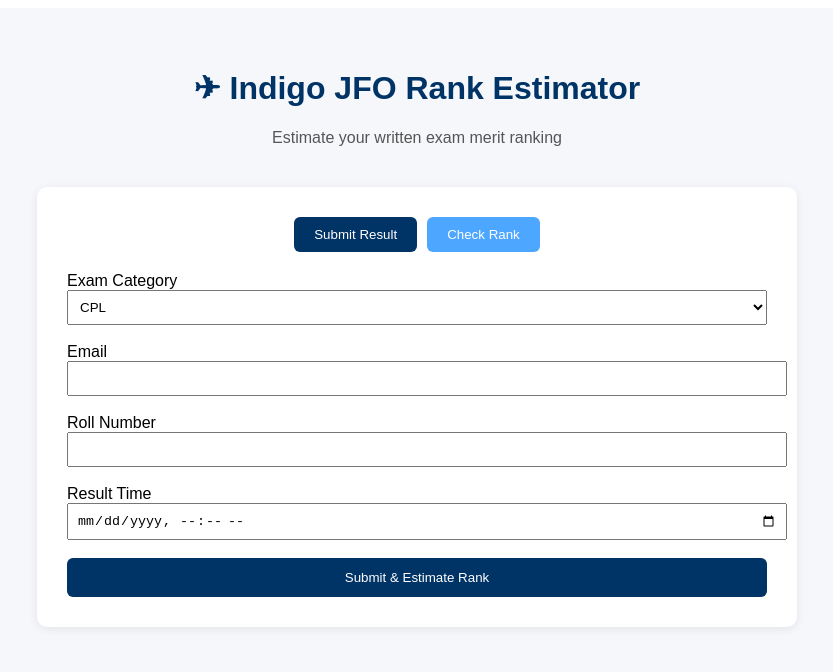
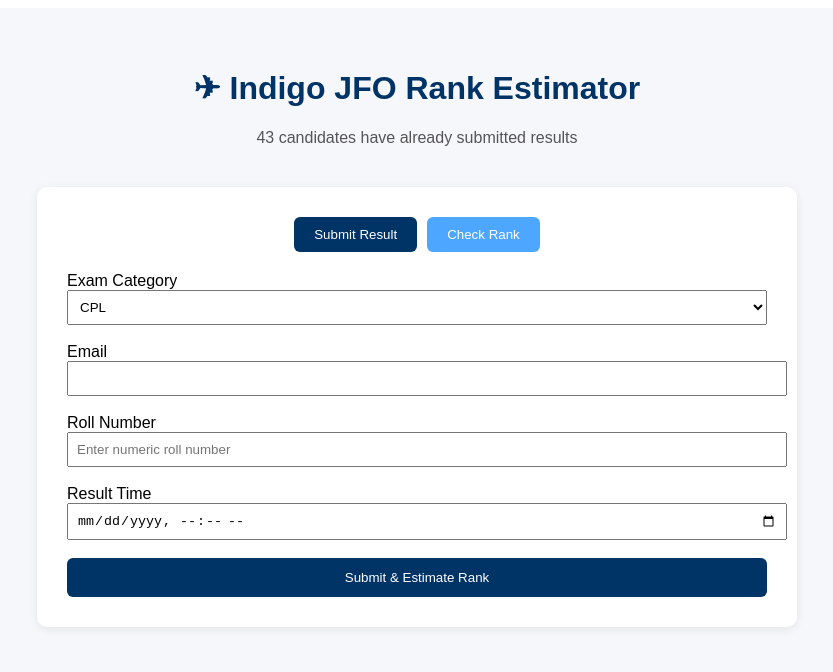
Before and after one commit to sidshinde44-wq/jfo-rank, a Next.js app: page / in a window 1280 px wide. Shown: the top 672 px of the page, without its empty margins (223-1056 px from the left). Built offline with nearby package versions, Linux system fonts and the light colour scheme; no server answers; the database is empty.

Commit message:
numeric roll number validation

```diff
--- a/app/page.tsx
+++ b/app/page.tsx
@@ -68,6 +68,14 @@
 
   }, [category])
 
+  const validateRoll = () => {
+    if (roll && !/^\d+$/.test(roll)) {
+      alert('Roll number must contain digits only')
+      return false
+    }
+    return true
+  }
+
   const handleSubmit = async (e: React.FormEvent) => {
 
     e.preventDefault()
@@ -75,6 +83,11 @@
 
     if (!email || !time) {
       alert('Please fill all required fields')
+      setLoading(false)
+      return
+    }
+
+    if (!validateRoll()) {
       setLoading(false)
       return
     }
@@ -146,6 +159,8 @@
       return
     }
 
+    if (!validateRoll()) return
+
     setLoading(true)
 
     try {
@@ -196,17 +211,13 @@
     }}>
 
       <div style={{ textAlign: 'center', marginBottom: '40px' }}>
-
         <h1 style={{ color: '#003366' }}>
           ✈ Indigo JFO Rank Estimator
         </h1>
-
         <p style={{ color: '#555' }}>
-          Estimate your written exam merit ranking
+          43 candidates have already submitted results
         </p>
-
       </div>
-
 
       <div style={{
         maxWidth: '700px',
@@ -216,7 +227,6 @@
         borderRadius: '10px',
         boxShadow: '0 2px 10px rgba(0,0,0,0.08)'
       }}>
-
 
         <div style={{ marginBottom: '20px', textAlign: 'center' }}>
 
@@ -228,8 +238,7 @@
               background: '#003366',
               color: 'white',
               border: 'none',
-              borderRadius: '6px',
-              cursor: 'pointer'
+              borderRadius: '6px'
             }}
           >
             Submit Result
@@ -242,15 +251,13 @@
               background: '#4da6ff',
               color: 'white',
               border: 'none',
-              borderRadius: '6px',
-              cursor: 'pointer'
+              borderRadius: '6px'
             }}
           >
             Check Rank
           </button>
 
         </div>
-
 
         {mode === 'submit' && (
 
@@ -281,7 +288,9 @@
 
             <label>Roll Number</label><br />
             <input
-              type="text"
+              type="number"
+              inputMode="numeric"
+              placeholder="Enter numeric roll number"
               value={roll}
               onChange={(e) => setRoll(e.target.value)}
               style={{ width: '100%', padding: '8px' }}
@@ -319,7 +328,6 @@
 
         )}
 
-
         {mode === 'check' && (
 
           <div>
@@ -338,7 +346,9 @@
 
             <label>Roll Number</label><br />
             <input
-              type="text"
+              type="number"
+              inputMode="numeric"
+              placeholder="Enter numeric roll number"
               value={roll}
               onChange={(e) => setRoll(e.target.value)}
               style={{ width: '100%', padding: '8px' }}
@@ -364,7 +374,6 @@
           </div>
 
         )}
-
 
         {rank && (
 
@@ -392,7 +401,6 @@
           </div>
 
         )}
-
 
         {leaderboard.length > 0 && (
 
```
